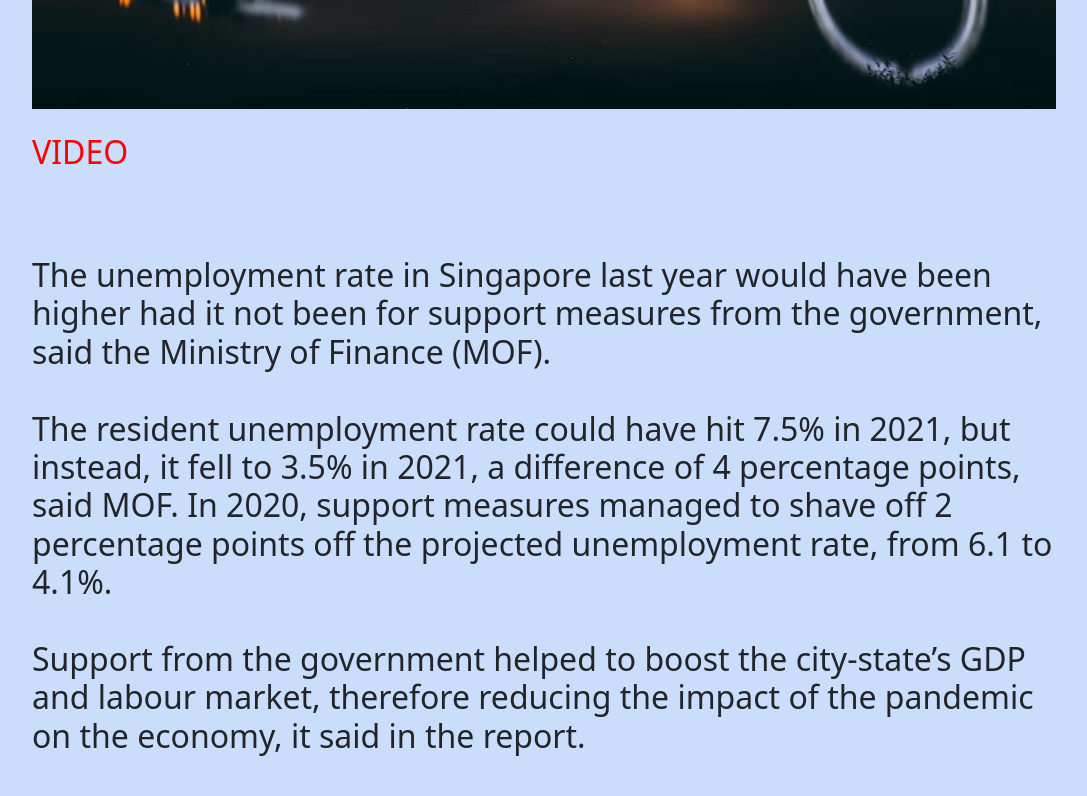
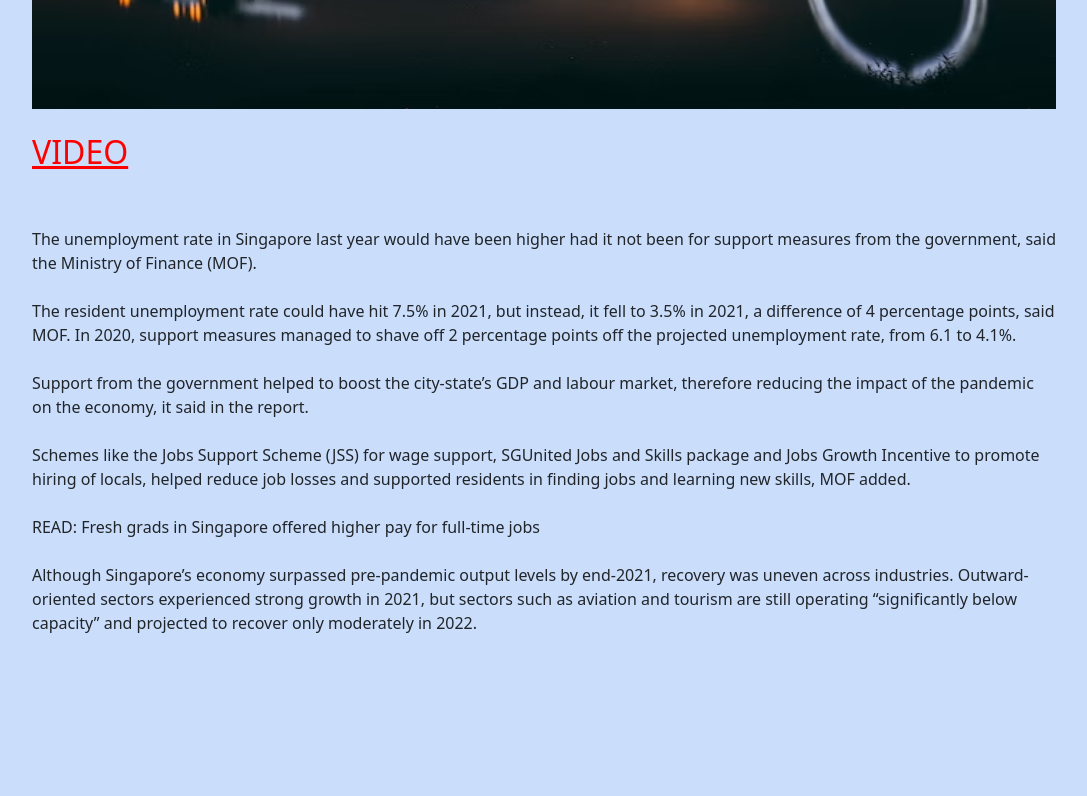
Before and after one commit to mirzabekovv/cv, a plain HTML site: page singapore.html in a window 1280 px wide. Shown: the part 680-1476 px from the top of the page, without its empty margins (96-1183 px from the left). After the commit the page ends 1331 px from the top, so only its background shows below. Drawn offline with nearby package versions, Linux system fonts and the light colour scheme.

Commit message:
Add files via upload

```diff
--- a/singapore.html
+++ b/singapore.html
@@ -63,7 +63,7 @@
     <h1>How Singapore managed <br> to avoid high unemployment rate?</h1>
     <img style="height:500px; width: 100%" src="images/ph.avif" alt="photo">
     <br><br>
-    <h2 style="color: red" >VIDEO<h2>
+    <a style="color:red" href="https://www.youtube.com/watch?v=MrPE5dt8rEE&t=19s"><h2>VIDEO</h2></a>
     <br><br>
     <p>The unemployment rate in Singapore last year would have been higher had it not been for support measures from the government, said the Ministry of Finance (MOF).
 <br><br>
```
